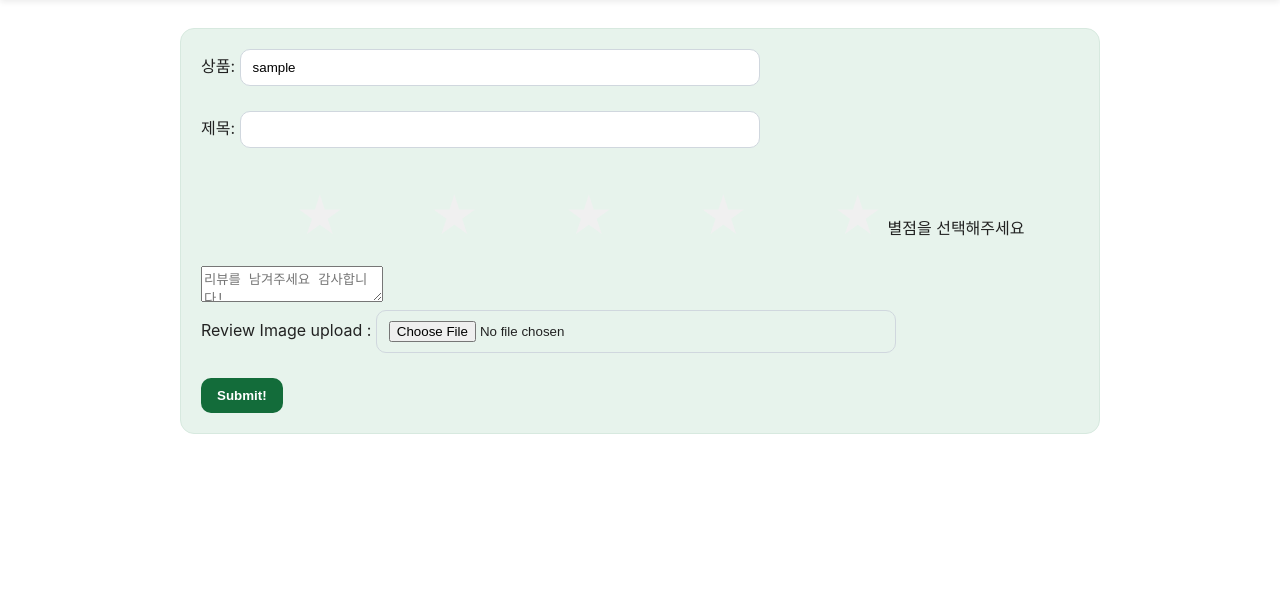
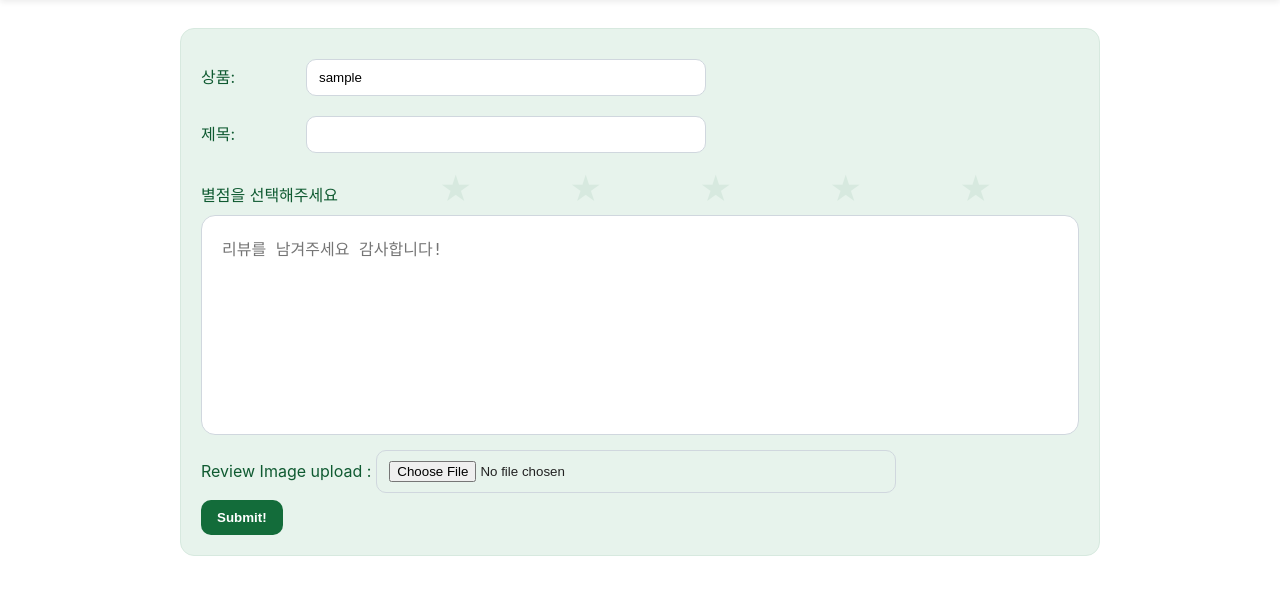
Before and after one commit to OSP-team-8/flask_project2025, a Flask app: a page that uses templates/reg_reviews.html in a window 1280 px wide. Shown: the part 50-645 px from the top of the page. Run offline with Flask 3, Linux system fonts and the light colour scheme.

Commit message:
feat: review 화면들 디자인 수정

```diff
--- a/app.py
+++ b/app.py
@@ -60,6 +60,10 @@ def view_item_detail(name):
 
 
 # 리뷰 등록 화면
+@application.route("/reg_reviews")
+def reg_reviews():
+    return render_template("reg_reviews.html")
+
 @application.route("/reg_review_init/<name>/")
 def reg_review_init(name):
     return render_template("reg_reviews.html", name=name)
--- a/static/style.css
+++ b/static/style.css
@@ -123,7 +123,10 @@ form{
   padding:20px;
 }
 
-label{ display:inline-block; min-width:130px; color:var(--ewha-green-dark); }
+label{
+  display:inline-block;
+  min-width:130px;
+  color:var(--ewha-green-dark); }
 input[type="text"], select, input[type="file"]{
   width: clamp(240px, 60%, 520px);
   padding:10px 12px;
@@ -315,10 +318,51 @@ form.login_form {
 }
 
 /* 리뷰작성 화면 */
+.review_con textarea{
+  width: 100%;
+  height: 220px;
+  padding: 20px;
+  box-sizing: border-box;
+  font-size: 16px;
+  resize: none;
+  background: white;
+  border: 1px solid #d0d7de;
+  border-radius: 14px;
+}
+.text-bold{
+  color:var(--ewha-green-dark);
+  width: auto;
+  padding: 0;
+}
+
+.form-row{
+  display: flex;
+  align-items: center;
+  gap: 5px;
+}
+.form-row input[type="text"]{
+  width: 400px;
+  padding:10px 12px;
+  border:1px solid #d0d7de;
+  border-radius:10px;
+  outline:none;
+}
+
+.txt{
+  color:var(--ewha-green-dark);
+  min-width: 100px;
+  display: inline-block;
+}
 #myform fieldset{
-  display: inline-block;
+  display: inline-flex;
   direction: rtl;
   border:0;
+  gap: 0;
+  padding: 0;
+  margin: 0;
+}
+#myform fieldset label{
+  margin: 0;
 }
 #myform fieldset legend{
   text-align: right;
@@ -327,9 +371,12 @@ form.login_form {
   display: none;
 }
 #myform label{
-  font-size: 3em;
+  font-size: 2em;
   color: transparent;
-  text-shadow: 0 0 0 #f0f0f0;
+  text-shadow: 0 0 0 #d7e9df;
+  margin: 0;
+  padding: 0;
+  width: auto;
 }
 #myform label:hover{
   text-shadow: 0 0 0 rgba(250, 208, 0, 0.99);
@@ -343,12 +390,13 @@ form.login_form {
 #reviewContents {
   width: 100%;
   height: 150px;
-  padding: 10px;
+  padding: 20px;
   box-sizing: border-box;
-  border: solid 1.5px #D3D3D3;
-  border-radius: 5px;
   font-size: 16px;
   resize: none;
+  background: var(--ewha-green-soft);
+  border:1px solid #d7e9df;
+  border-radius:14px;
 }
 
 /* 좋아요 */
--- a/templates/reg_reviews.html
+++ b/templates/reg_reviews.html
@@ -2,10 +2,16 @@
 
 {% block section %}
 <form class="mb-3" name="myform" id="myform" method="post" action="/reg_review" enctype="multipart/form-data">
-  상품: <input type="text" name="name" id="name" value="{{name}}"><br><br>
-  제목: <input type="text" name="title" id="title" value=""><br><br>
+  <div class="form-row">
+    <p class="txt">상품: </p>
+    <input type="text" name="name" id="name" value="{{name}}"><br><br>
+  </div>
+  <div class="form-row">
+    <p class="txt">제목: </p>
+    <input type="text" name="title" id="title" value=""><br><br>
+  </div>
+  <span class="text-bold">별점을 선택해주세요</span>
   <fieldset>
-      <span class="text-bold">별점을 선택해주세요</span>
     <input type="radio" name="reviewStar" value="5" id="rate1"><label
       for="rate1">★</label>
     <input type="radio" name="reviewStar" value="4" id="rate2"><label
@@ -17,12 +23,14 @@
     <input type="radio" name="reviewStar" value="1" id="rate5"><label
       for="rate5">★</label>
   </fieldset>
-    <div>
+  <div class="review_con">
     <textarea class="col-auto form-control" type="text" name="reviewContents"
       placeholder="리뷰를 남겨주세요 감사합니다!"></textarea>
   </div>
-    Review Image upload :
+  <div class="form-row">
+    <p class="txt">Review Image upload : </p>
     <input type="file" name="file" /><br><br>
+  </div>
   <input type="submit" value="Submit!">
 </form>
 {% endblock section %}
```
Also changed, not shown: templates/review.html (+17 -15 lines), templates/review_detail.html (+2 -11 lines). Lines whose indentation alone changed are shown as unchanged.
